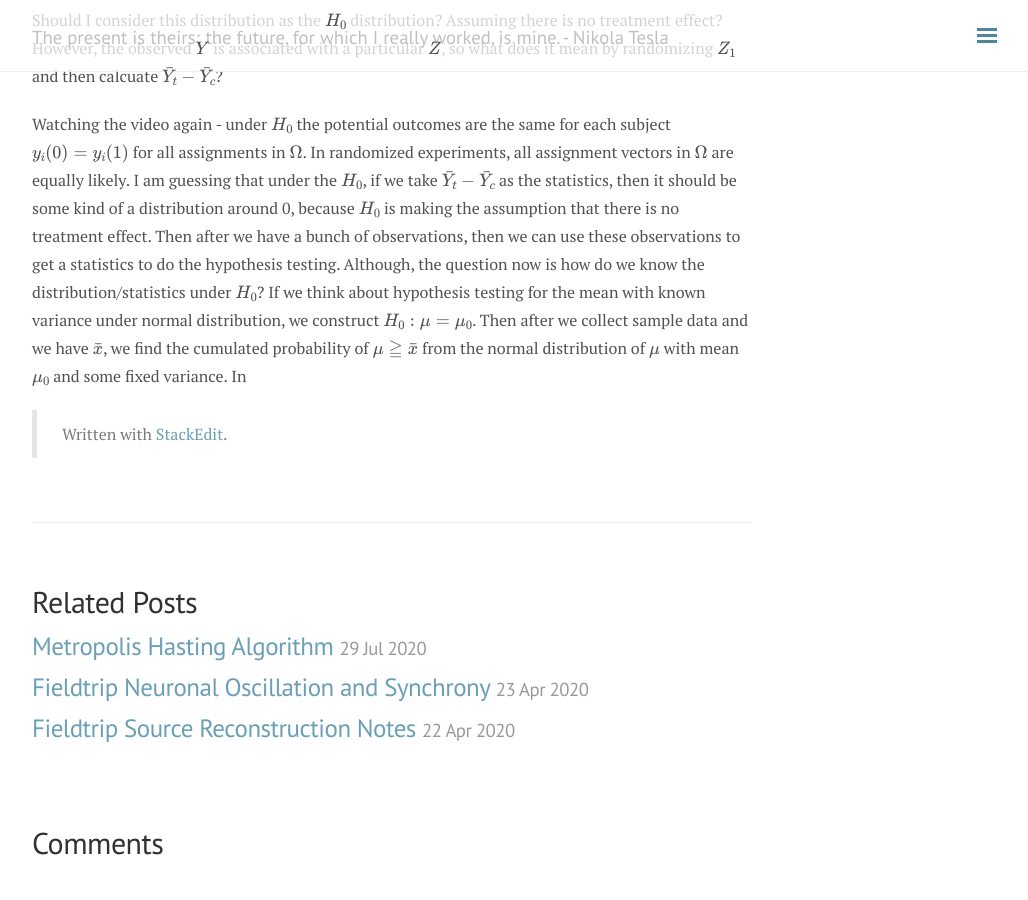
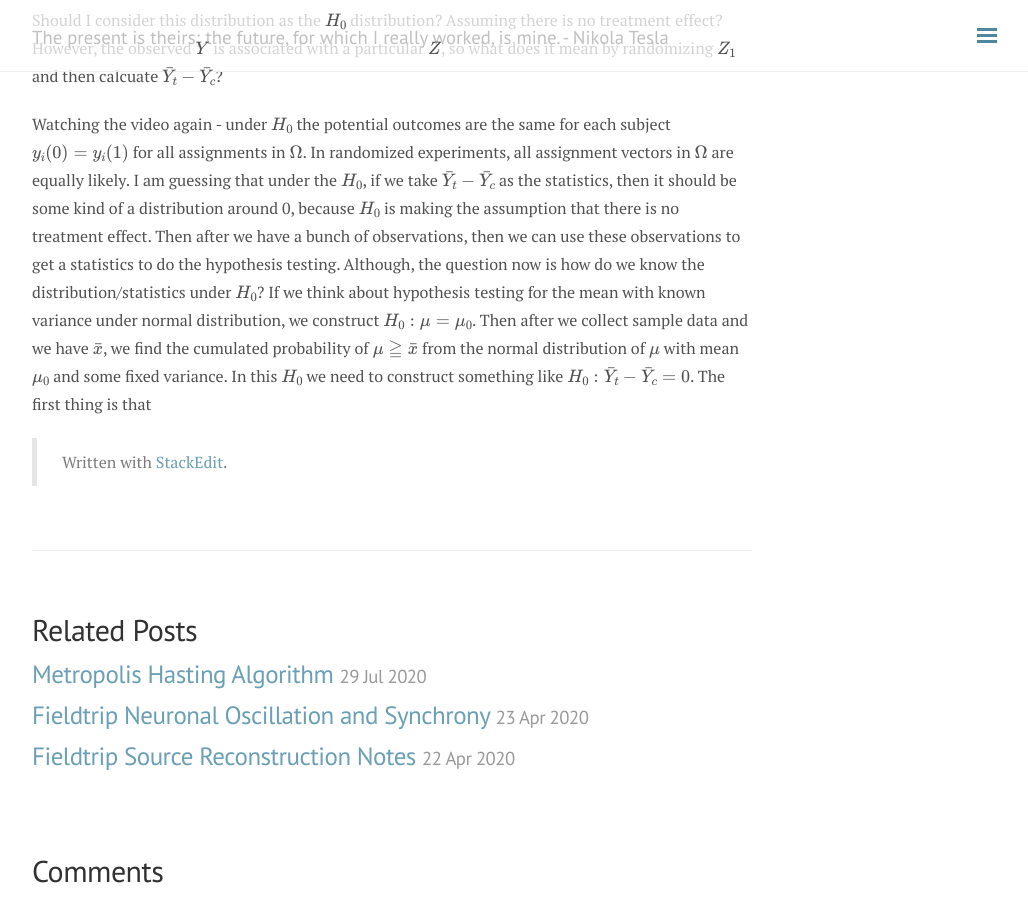
Before and after one commit to andylikescodes/andylikescodes.github.io, a Jekyll site: the page built from _posts/2020-07-28-Testing-Null-Hypothesis-For-Treatment-Effects.md, in a window 1280 px wide and 900 px high, scrolled down 530 px. Shown: the whole window, without its empty margins (248-1276 px from the left). Built offline with Jekyll 4.4.1, drawn with Linux system fonts in a browser that asks for light colours; nearby versions of some CDN libraries; formulas are drawn with MathJax 3; comment, search, counter and statistics services are not loaded; before the commit the page ends 1402 px from its top, so only the background shows below that; part of the change alters nothing that is shown.

Commit message:
_posts/2020-07-28-Testing-Null-Hypothesis-For-Treatment-Effects.md updated from https://stackedit.io/

```diff
--- a/_posts/2020-07-28-Testing-Null-Hypothesis-For-Treatment-Effects.md
+++ b/_posts/2020-07-28-Testing-Null-Hypothesis-For-Treatment-Effects.md
@@ -13,7 +13,7 @@ $\bar{Y}_t - \bar{Y}_c$ is the average effect under the treated subjects and the
 
 Should I consider this distribution as the $H_0$ distribution? Assuming there is no treatment effect? However, the observed $Y$ is associated with a particular $Z$, so what does it mean by randomizing $Z_1$ and then calcuate $\bar{Y}_t - \bar{Y}_c$?
 
-Watching the video again - under $H_0$ the potential outcomes are the same for each subject $y_i(0) = y_i(1)$ for all assignments in $\Omega$. In randomized experiments, all assignment vectors in $\Omega$ are equally likely. I am guessing that under the $H_0$, if we take $\bar{Y}_t - \bar{Y}_c$ as the statistics, then it should be some kind of a distribution around 0, because $H_0$ is making the assumption that there is no treatment effect. Then after we have a bunch of observations, then we can use these observations to get a statistics to do the hypothesis testing. Although, the question now is how do we know the distribution/statistics under $H_0$? If we think about hypothesis testing for the mean with known variance under normal distribution, we construct $H_0:\mu=\mu_0$. Then after we collect sample data and we have $\bar{x}$, we find the cumulated probability of  $\mu \geqq \bar{x}$ from the normal distribution of $\mu$ with   mean $\mu_0$ and some fixed variance. In
+Watching the video again - under $H_0$ the potential outcomes are the same for each subject $y_i(0) = y_i(1)$ for all assignments in $\Omega$. In randomized experiments, all assignment vectors in $\Omega$ are equally likely. I am guessing that under the $H_0$, if we take $\bar{Y}_t - \bar{Y}_c$ as the statistics, then it should be some kind of a distribution around 0, because $H_0$ is making the assumption that there is no treatment effect. Then after we have a bunch of observations, then we can use these observations to get a statistics to do the hypothesis testing. Although, the question now is how do we know the distribution/statistics under $H_0$? If we think about hypothesis testing for the mean with known variance under normal distribution, we construct $H_0:\mu=\mu_0$. Then after we collect sample data and we have $\bar{x}$, we find the cumulated probability of  $\mu \geqq \bar{x}$ from the normal distribution of $\mu$ with   mean $\mu_0$ and some fixed variance. In this $H_0$ we need to construct something like $H_0: \bar{Y}_t - \bar{Y}_c=0$. The first thing is that
 
 
 
@@ -23,7 +23,7 @@ Watching the video again - under $H_0$ the potential outcomes are the same for e
 
 > Written with [StackEdit](https://stackedit.io/).
 <!--stackedit_data:
-eyJoaXN0b3J5IjpbODk3NzcyOTM4LDEzMTE0NTg4NzEsNTY2Mj
-A2NjM4LC0xOTUzNDEzODY0LDIwMDc0NTUzMjUsLTIwNjk3MDg1
-NDVdfQ==
+eyJoaXN0b3J5IjpbLTExNzA0ODg1ODYsMTMxMTQ1ODg3MSw1Nj
+YyMDY2MzgsLTE5NTM0MTM4NjQsMjAwNzQ1NTMyNSwtMjA2OTcw
+ODU0NV19
 -->
```
